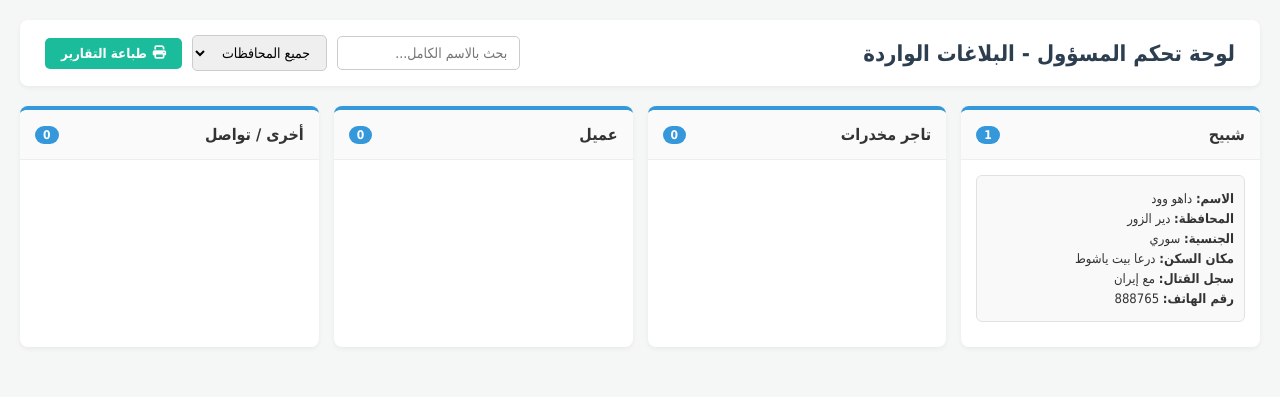
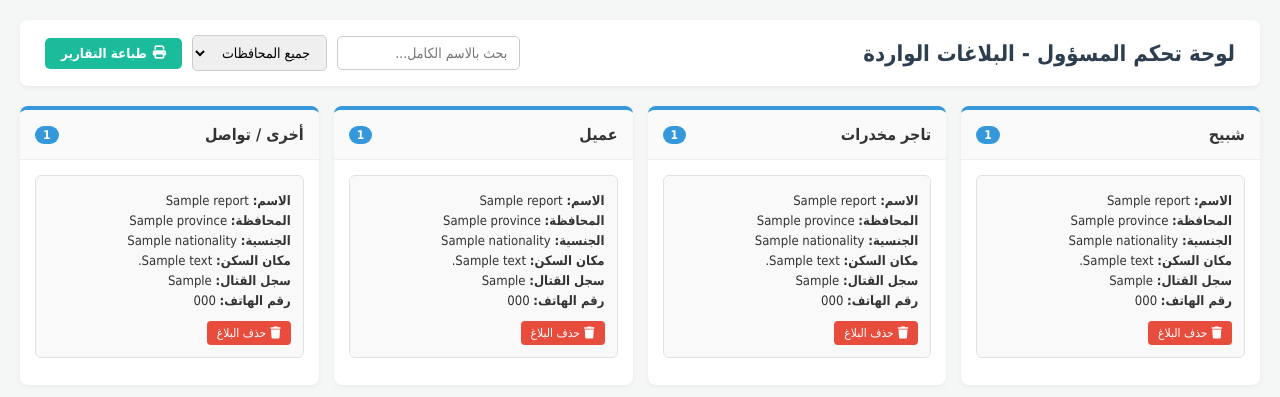
Before and after one commit to betarra/secure-reports-app, a Flask app: template templates/admin.html in a window 1280 px wide. Shown: the top 397 px of the page. Run offline with Flask 3, Linux system fonts and the light colour scheme; the template is opened without the code that fills it: most values are stand-ins (such as "Sample title", 1, 10 or a date in 2020).

Commit message:
Update admin.html

```diff
--- a/templates/admin.html
+++ b/templates/admin.html
@@ -53,7 +53,6 @@
         }
         .btn-print:hover { background-color: #16a085; }
 
-        /* شبكة الخانات الأربع بجانب بعضها */
         .categories-grid {
             display: grid;
             grid-template-columns: repeat(4, 1fr);
@@ -98,25 +97,44 @@
 
         .category-content {
             padding: 15px;
-            display: none; /* مخفية افتراضياً، تظهر عند الضغط */
-            max-height: 400px;
+            display: block;
+            max-height: 500px;
             overflow-y: auto;
-        }
-
-        .category-content.active {
-            display: block;
         }
 
         .report-item {
             background: #f9f9f9;
             border: 1px solid #e1e1e1;
-            padding: 10px;
+            padding: 12px;
             border-radius: 6px;
-            margin-bottom: 10px;
+            margin-bottom: 12px;
+            position: relative;
         }
         .report-item p { margin: 5px 0; font-size: 13px; }
 
-        /* نافذة اختيار الأشخاص للطباعة */
+        .report-img {
+            width: 100%;
+            max-height: 150px;
+            object-fit: cover;
+            border-radius: 4px;
+            margin-top: 8px;
+        }
+
+        .btn-delete {
+            background-color: #e74c3c;
+            color: white;
+            border: none;
+            padding: 5px 10px;
+            border-radius: 4px;
+            cursor: pointer;
+            font-size: 12px;
+            margin-top: 8px;
+            display: inline-flex;
+            align-items: center;
+            gap: 4px;
+        }
+        .btn-delete:hover { background-color: #c0392b; }
+
         .modal {
             display: none;
             position: fixed;
@@ -139,11 +157,11 @@
 </head>
 <body>
 
-    <!-- شريط التحكم العلوي -->
     <div class="header-bar">
         <h1>لوحة تحكم المسؤول - البلاغات الواردة</h1>
         <div class="controls-group">
             <input type="text" id="searchInput" class="search-input" placeholder="بحث بالاسم الكامل..." onkeyup="filterReports()">
+
             <select id="governorateFilter" class="filter-select" onchange="filterReports()">
                 <option value="">جميع المحافظات</option>
                 <option value="دمشق">دمشق</option>
@@ -161,86 +179,150 @@
                 <option value="السويداء">السويداء</option>
                 <option value="القنيطرة">القنيطرة</option>
             </select>
+
             <button class="btn-print" onclick="openPrintModal()"><i class="fa fa-print"></i> طباعة التقارير</button>
         </div>
     </div>
 
-    <!-- الخانات الأربع بجانب بعضها -->
+    <!-- الخانات الأربع الديناميكية المرتبطة بقاعدة البيانات -->
     <div class="categories-grid" id="categoriesContainer">
-        <!-- الخانة الأولى -->
+
+        <!-- خانة شبيح -->
         <div class="category-card">
             <div class="category-header" onclick="toggleCategory(this)">
                 <span>شبيح</span>
-                <span class="badge-count">1</span>
+                <span class="badge-count">{{ reports_shabih | length }}</span>
             </div>
-            <div class="category-content active">
-                <div class="report-item" data-name="داهو وود" data-gov="دير الزور">
-                    <p><strong>الاسم:</strong> داهو وود</p>
-                    <p><strong>المحافظة:</strong> دير الزور</p>
-                    <p><strong>الجنسية:</strong> سوري</p>
-                    <p><strong>مكان السكن:</strong> درعا بيت ياشوط</p>
-                    <p><strong>سجل القتال:</strong> مع إيران</p>
-                    <p><strong>رقم الهاتف:</strong> 888765</p>
+            <div class="category-content">
+                {% for report in reports_shabih %}
+                <div class="report-item" data-name="{{ report.suspect_name }}" data-gov="{{ report.province }}">
+                    <p><strong>الاسم:</strong> {{ report.suspect_name }}</p>
+                    <p><strong>المحافظة:</strong> {{ report.province }}</p>
+                    <p><strong>الجنسية:</strong> {{ report.nationality }}</p>
+                    <p><strong>مكان السكن:</strong> {{ report.current_address }}</p>
+                    <p><strong>سجل القتال:</strong> {{ report.combat_history }}</p>
+                    <p><strong>رقم الهاتف:</strong> {{ report.phone }}</p>
+                    {% if report.filename %}
+                    <img src="{{ url_for('static', filename='uploads/' + report.filename) }}" class="report-img" alt="صورة البلاغ">
+                    {% endif %}
+                    <form action="{{ url_for('delete_report', report_id=report.id) }}" method="POST" onsubmit="return confirm('هل أنت متأكد من حذف هذا البلاغ؟');">
+                        <button type="submit" class="btn-delete"><i class="fa fa-trash"></i> حذف البلاغ</button>
+                    </form>
                 </div>
+                {% else %}
+                <p style="text-align: center; color: #888; font-size: 13px;">لا توجد بلاغات حالياً</p>
+                {% endfor %}
             </div>
         </div>
 
-        <!-- الخانة الثانية -->
+        <!-- خانة تاجر مخدرات -->
         <div class="category-card">
             <div class="category-header" onclick="toggleCategory(this)">
                 <span>تاجر مخدرات</span>
-                <span class="badge-count">0</span>
+                <span class="badge-count">{{ reports_drugs | length }}</span>
             </div>
             <div class="category-content">
+                {% for report in reports_drugs %}
+                <div class="report-item" data-name="{{ report.suspect_name }}" data-gov="{{ report.province }}">
+                    <p><strong>الاسم:</strong> {{ report.suspect_name }}</p>
+                    <p><strong>المحافظة:</strong> {{ report.province }}</p>
+                    <p><strong>الجنسية:</strong> {{ report.nationality }}</p>
+                    <p><strong>مكان السكن:</strong> {{ report.current_address }}</p>
+                    <p><strong>سجل القتال:</strong> {{ report.combat_history }}</p>
+                    <p><strong>رقم الهاتف:</strong> {{ report.phone }}</p>
+                    {% if report.filename %}
+                    <img src="{{ url_for('static', filename='uploads/' + report.filename) }}" class="report-img" alt="صورة البلاغ">
+                    {% endif %}
+                    <form action="{{ url_for('delete_report', report_id=report.id) }}" method="POST" onsubmit="return confirm('هل أنت متأكد من حذف هذا البلاغ؟');">
+                        <button type="submit" class="btn-delete"><i class="fa fa-trash"></i> حذف البلاغ</button>
+                    </form>
+                </div>
+                {% else %}
                 <p style="text-align: center; color: #888; font-size: 13px;">لا توجد بلاغات حالياً</p>
+                {% endfor %}
             </div>
         </div>
 
-        <!-- الخانة الثالثة -->
+        <!-- خانة عميل -->
         <div class="category-card">
             <div class="category-header" onclick="toggleCategory(this)">
                 <span>عميل</span>
-                <span class="badge-count">0</span>
+                <span class="badge-count">{{ reports_agent | length }}</span>
             </div>
             <div class="category-content">
+                {% for report in reports_agent %}
+                <div class="report-item" data-name="{{ report.suspect_name }}" data-gov="{{ report.province }}">
+                    <p><strong>الاسم:</strong> {{ report.suspect_name }}</p>
+                    <p><strong>المحافظة:</strong> {{ report.province }}</p>
+                    <p><strong>الجنسية:</strong> {{ report.nationality }}</p>
+                    <p><strong>مكان السكن:</strong> {{ report.current_address }}</p>
+                    <p><strong>سجل القتال:</strong> {{ report.combat_history }}</p>
+                    <p><strong>رقم الهاتف:</strong> {{ report.phone }}</p>
+                    {% if report.filename %}
+                    <img src="{{ url_for('static', filename='uploads/' + report.filename) }}" class="report-img" alt="صورة البلاغ">
+                    {% endif %}
+                    <form action="{{ url_for('delete_report', report_id=report.id) }}" method="POST" onsubmit="return confirm('هل أنت متأكد من حذف هذا البلاغ؟');">
+                        <button type="submit" class="btn-delete"><i class="fa fa-trash"></i> حذف البلاغ</button>
+                    </form>
+                </div>
+                {% else %}
                 <p style="text-align: center; color: #888; font-size: 13px;">لا توجد بلاغات حالياً</p>
+                {% endfor %}
             </div>
         </div>
 
-        <!-- الخانة الرابعة -->
+        <!-- خانة أخرى / تواصل -->
         <div class="category-card">
             <div class="category-header" onclick="toggleCategory(this)">
                 <span>أخرى / تواصل</span>
-                <span class="badge-count">0</span>
+                <span class="badge-count">{{ reports_other | length }}</span>
             </div>
             <div class="category-content">
+                {% for report in reports_other %}
+                <div class="report-item" data-name="{{ report.suspect_name }}" data-gov="{{ report.province }}">
+                    <p><strong>الاسم:</strong> {{ report.suspect_name }}</p>
+                    <p><strong>المحافظة:</strong> {{ report.province }}</p>
+                    <p><strong>الجنسية:</strong> {{ report.nationality }}</p>
+                    <p><strong>مكان السكن:</strong> {{ report.current_address }}</p>
+                    <p><strong>سجل القتال:</strong> {{ report.combat_history }}</p>
+                    <p><strong>رقم الهاتف:</strong> {{ report.phone }}</p>
+                    {% if report.filename %}
+                    <img src="{{ url_for('static', filename='uploads/' + report.filename) }}" class="report-img" alt="صورة البلاغ">
+                    {% endif %}
+                    <form action="{{ url_for('delete_report', report_id=report.id) }}" method="POST" onsubmit="return confirm('هل أنت متأكد من حذف هذا البلاغ؟');">
+                        <button type="submit" class="btn-delete"><i class="fa fa-trash"></i> حذف البلاغ</button>
+                    </form>
+                </div>
+                {% else %}
                 <p style="text-align: center; color: #888; font-size: 13px;">لا توجد بلاغات حالياً</p>
+                {% endfor %}
             </div>
         </div>
+
     </div>
 
-    <!-- نافذة اختيار الأشخاص للطباعة -->
+    <!-- نافذة الطباعة -->
     <div class="modal" id="printModal">
         <div class="modal-content">
             <div class="modal-header">
-                <span>اختر الأشخاص للطباعة</span>
+                <span>طباعة التقارير</span>
                 <span class="close-modal" onclick="closePrintModal()">&times;</span>
             </div>
-            <div id="printPersonsList" style="margin-bottom: 15px;">
-                <label style="display: block; margin-bottom: 8px;"><input type="checkbox" value="داهو وود"> داهو وود (شبيح - دير الزور)</label>
-            </div>
-            <button class="btn-print" style="width: 100%; justify-content: center;" onclick="printSelected()">طباعة المحدد</button>
+            <p style="margin-bottom: 15px; font-size: 14px;">اضغط على زر الطباعة أدناه لطباعة جميع التقارير المعروضة حالياً.</p>
+            <button class="btn-print" style="width: 100%; justify-content: center;" onclick="window.print()">طباعة الآن</button>
         </div>
     </div>
 
     <script>
-        // إظهار أو إخفاء محتوى الخانة عند الضغط على العنوان
         function toggleCategory(headerElement) {
             const content = headerElement.nextElementSibling;
-            content.classList.toggle('active');
+            if (content.style.display === "none") {
+                content.style.display = "block";
+            } else {
+                content.style.display = "none";
+            }
         }
 
-        // البحث والتصفية حسب الاسم أو المحافظة
         function filterReports() {
             const searchTerm = document.getElementById('searchInput').value.toLowerCase();
             const selectedGov = document.getElementById('governorateFilter').value;
@@ -255,24 +337,18 @@
 
                 if (matchesSearch && matchesGov) {
                     report.style.display = 'block';
-                    // توسيع الخانة تلقائياً عند البحث المطابق
-                    report.closest('.category-content').classList.add('active');
                 } else {
                     report.style.display = 'none';
                 }
             });
         }
 
-        // فتح وإغلاق نافذة الطباعة
         function openPrintModal() {
             document.getElementById('printModal').style.display = 'flex';
         }
         function closePrintModal() {
             document.getElementById('printModal').style.display = 'none';
         }
-        function printSelected() {
-            window.print();
-        }
     </script>
 </body>
 </html>
```
